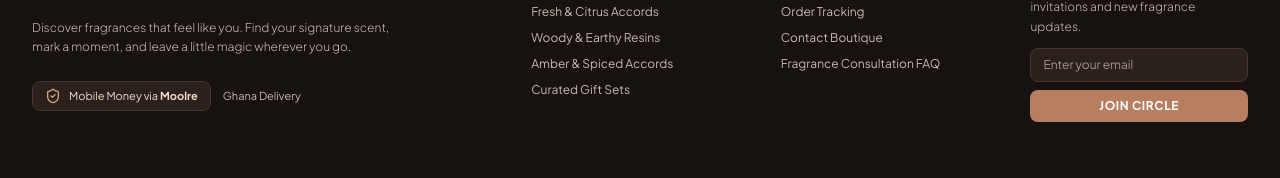
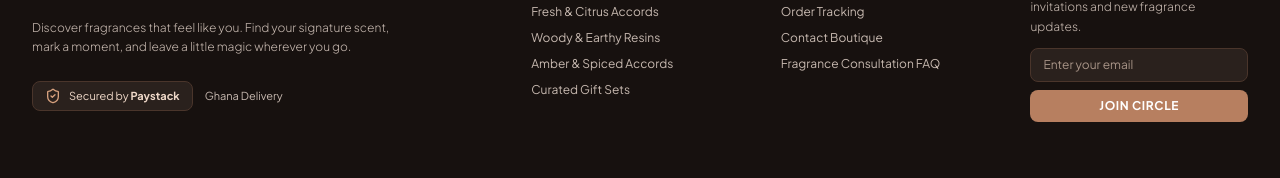
Before and after one commit to agbedor/Aura-Aether, a Next.js app: page / in a window 1280 px wide. Shown: the part 3273-3451 px from the top of the page. Built offline with nearby package versions, Linux system fonts and the light colour scheme; no server answers; the database is empty; a web font is replaced by a local one.

Commit message:
Restore Paystack version of src/components/Footer.tsx

```diff
--- a/src/components/Footer.tsx
+++ b/src/components/Footer.tsx
@@ -38,7 +38,7 @@ export default function Footer() {
             </Link>
             <p className="text-xs text-[#C7B9B0] leading-relaxed max-w-sm font-light">{footerDescription}</p>
             <div className="pt-2 flex items-center gap-3">
-              <div className="inline-flex items-center gap-2 px-3 py-1.5 rounded-lg bg-[#2A211D] border border-[#4A352B] text-[11px] text-[#F0D9C9]"><ShieldCheck className="w-4 h-4 text-[#D7A17E]" /><span>Mobile Money via <strong>Moolre</strong></span></div>
+              <div className="inline-flex items-center gap-2 px-3 py-1.5 rounded-lg bg-[#2A211D] border border-[#4A352B] text-[11px] text-[#F0D9C9]"><ShieldCheck className="w-4 h-4 text-[#D7A17E]" /><span>Secured by <strong>Paystack</strong></span></div>
               <span className="text-[11px] text-[#C7B9B0]">Ghana Delivery</span>
             </div>
           </div>
```
